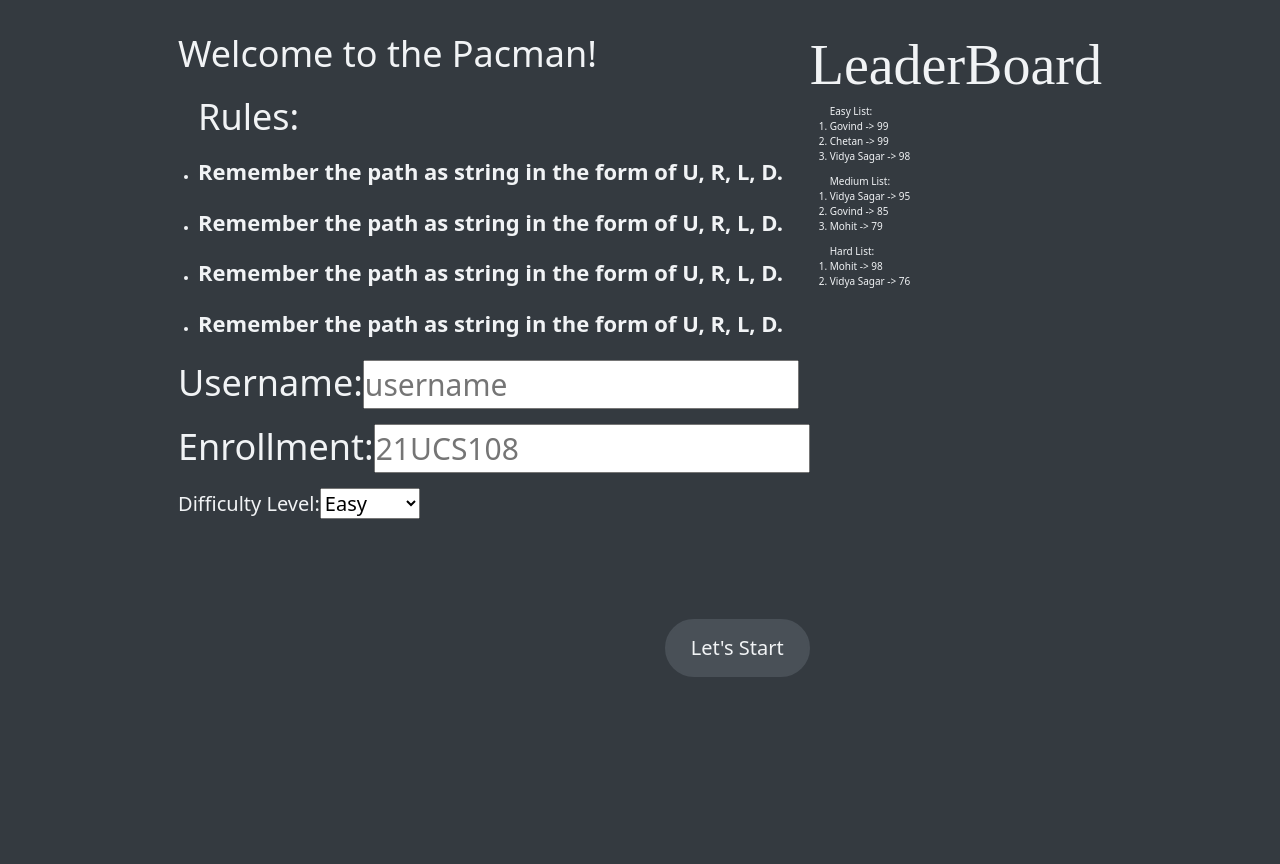
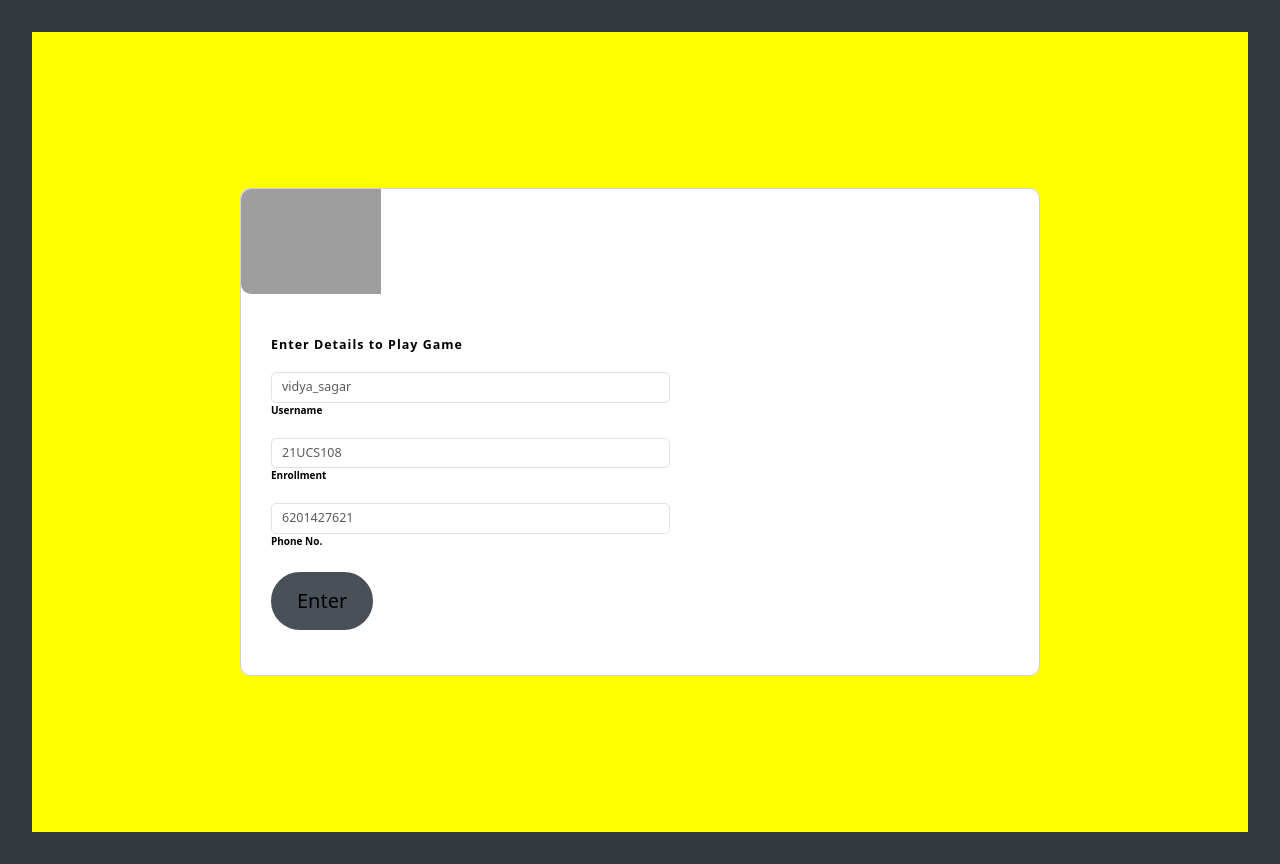
Before and after one commit to oohomohit/Pacman, a React (Vite) app in the folder Frontend/: page / in a window 1280 px wide. Before the commit the page ends 800 px from the top, so only its background shows below. Built offline with nearby package versions, Linux system fonts and the light colour scheme; grey boxes are pictures that could not be loaded.

Commit message:
Over to Mohit

```diff
--- a/Frontend/pages/FinishScreen.jsx
+++ b/Frontend/pages/FinishScreen.jsx
@@ -9,11 +9,13 @@ function FinishScreen() {
     currentMaze,
     mazeSize,
     setSecondsRemaining,
+    setUserName,
+    setEnroll,
     setStatus,
     setMazeSize,
   } = useGame();
+
   let Ans = true;
-
   let row = currentMaze.Start[0];
   let col = currentMaze.Start[1];
   for (let i = 0; i < inputString.length; i++) {
@@ -59,6 +61,15 @@ function FinishScreen() {
     setSecondsRemaining(30);
     setStatus("loading");
     setMazeSize(5);
+    setEnroll("");
+    setUserName("");
+    navigate("/start");
+  }
+
+  function handleLogout() {
+    setSecondsRemaining(30);
+    setStatus("loading");
+    setMazeSize(5);
     navigate("/");
   }
   return (
@@ -68,13 +79,31 @@ function FinishScreen() {
       </p>
       {points === 0 && (
         <>
-          <p>Your Answer: {inputString} </p>
-          <p>Correct Answer: {currentMaze.Path}</p>
+          <h3>Your Answer: {inputString} </h3>
+          <h3>
+            <strong style={{ color: "green" }}>Correct Answer:</strong>{" "}
+            {currentMaze.Path}
+          </h3>
         </>
       )}
-      <button className="btn btn-ui" onClick={handleRestart}>
-        Restart Game
-      </button>
+      <div
+        style={{
+          display: "flex",
+          flexDirection: "row",
+          justifyContent: "space-between",
+        }}
+      >
+        <button className="btn btn-ui" onClick={handleRestart}>
+          Restart Game
+        </button>
+        <button
+          style={{ marginLeft: "10px" }}
+          className="btn btn-ui"
+          onClick={handleLogout}
+        >
+          Logout
+        </button>
+      </div>
     </>
   );
 }
--- /dev/null
+++ b/Frontend/pages/LoginPage.jsx
@@ -0,0 +1,121 @@
+import React from "react";
+import { useGame } from "../src/contexts/GameContext";
+import { useNavigate } from "react-router-dom";
+
+function LoginPage() {
+  const { userName, setUserName, enroll, setEnroll, phone, setPhone } =
+    useGame();
+  const navigate = useNavigate();
+  function handleClick(e) {
+    e.preventDefault();
+    navigate("start");
+  }
+
+  return (
+    <section className="vh-100 w-100" style={{ backgroundColor: "yellow" }}>
+      <div className="container py-5 h-100">
+        <div className="row d-flex justify-content-center align-items-center h-100">
+          <div className="col">
+            <div
+              className="card"
+              style={{
+                borderRadius: "1rem",
+                maxWidth: "800px",
+                margin: "0 auto",
+              }}
+            >
+              <div className="row">
+                <div className="image-icon">
+                  <img
+                    src="https://tse3.mm.bing.net/th?id=OIP.v0A2yxPF5gTfSA7l_gKcDgHaF7&pid=Api&P=0&h=180"
+                    alt="pacmanimage"
+                    // className="img-fluid"
+                    style={{ borderRadius: "1rem 0 0 1rem" }}
+                  />
+                </div>
+                <div className="col-md-6 col-lg-7 d-flex align-items-center">
+                  <div className="card-body p-4 p-lg-5 text-black">
+                    <form>
+                      <div className="d-flex align-items-center mb-3 pb-1">
+                        <i
+                          className="fas fa-cubes fa-2x me-3"
+                          style={{ color: "#ff6219" }}
+                        ></i>
+                      </div>
+
+                      <h5
+                        className="fw-normal mb-3 pb-3"
+                        style={{ letterSpacing: "1px" }}
+                      >
+                        <strong>Enter Details to Play Game</strong>
+                      </h5>
+
+                      <div className="form-outline mb-4">
+                        <input
+                          type="text"
+                          id="form2Example17"
+                          className="form-control form-control-lg"
+                          value={phone}
+                          onChange={(e) =>
+                            setUserName(e.target.value.toUpperCase())
+                          }
+                          placeholder="vidya_sagar"
+                        />
+                        <label className="form-label" htmlFor="form2Example17">
+                          <strong>Username</strong>
+                        </label>
+                      </div>
+
+                      <div className="form-outline mb-4">
+                        <input
+                          type="text"
+                          id="form2Example27"
+                          className="form-control form-control-lg"
+                          placeholder="21UCS108"
+                          value={enroll}
+                          onChange={(e) =>
+                            setEnroll(e.target.value.toUpperCase())
+                          }
+                        />
+                        <label className="form-label" htmlFor="form2Example27">
+                          <strong> Enrollment</strong>
+                        </label>
+                      </div>
+                      <div className="form-outline mb-4">
+                        <input
+                          type="text"
+                          id="form2Example17"
+                          className="form-control form-control-lg"
+                          value={userName}
+                          onChange={(e) =>
+                            setPhone(e.target.value.toUpperCase())
+                          }
+                          placeholder="6201427621"
+                        />
+                        <label className="form-label" htmlFor="form2Example17">
+                          <strong>Phone No.</strong>
+                        </label>
+                      </div>
+
+                      <div className="pt-1 mb-4">
+                        <button
+                          className="btn btn-dark btn-lg btn-block"
+                          type="submit"
+                          onClick={handleClick}
+                        >
+                          Enter
+                        </button>
+                      </div>
+                    </form>
+                  </div>
+                </div>
+              </div>
+            </div>
+          </div>
+        </div>
+      </div>
+    </section>
+  );
+}
+
+export default LoginPage;
--- a/Frontend/pages/StartScreen.jsx
+++ b/Frontend/pages/StartScreen.jsx
@@ -1,4 +1,3 @@
-import { useState } from "react";
 import Rules from "../src/components/Rules";
 import { useGame } from "../src/contexts/GameContext";
 import LeaderBoard from "../src/components/LeaderBoard";
@@ -7,8 +6,6 @@ import { useNavigate } from "react-router-dom";
 function StartScreen() {
   const { difficulty, setMazeSize, MazeInput, setCurrentMaze, setStatus } =
     useGame();
-  const [userName, setUserName] = useState("");
-  const [enrollment, setEnrollment] = useState("");
   const navigate = useNavigate();
   function handleDifficultyLevel(e) {
     setMazeSize(Number(e.target.value));
@@ -25,33 +22,6 @@ function StartScreen() {
       <div>
         <h2>Welcome to the Pacman!</h2>
         <Rules />
-        <form>
-          <div>
-            <label>
-              <h2>Username: </h2>
-            </label>
-            <input
-              style={{ fontSize: 30 }}
-              type="text"
-              placeholder="username"
-              value={userName}
-              onChange={(e) => setUserName(e.target.value.toUpperCase())}
-            ></input>
-          </div>
-          <div>
-            <label>
-              <h2>Enrollment: </h2>
-            </label>
-            <input
-              style={{ fontSize: 30 }}
-              type="text"
-              placeholder="21UCS108"
-              value={enrollment}
-              onChange={(e) => setEnrollment(e.target.value.toUpperCase())}
-            ></input>
-          </div>
-        </form>
-
         <div>
           <label htmlFor="difficulty" style={{ fontSize: "20px" }}>
             Difficulty Level:
--- a/Frontend/src/App.jsx
+++ b/Frontend/src/App.jsx
@@ -2,12 +2,14 @@ import StartScreen from "../pages/StartScreen";
 import MazePage from "../pages/MazePage";
 import FinishScreen from "../pages/FinishScreen";
 import { Route, Routes } from "react-router-dom";
+import LoginPage from "../pages/LoginPage";
 
 function App() {
   return (
     <div className="app">
       <Routes>
-        <Route path="/" element={<StartScreen />} />
+        <Route path="/" element={<LoginPage />} />
+        <Route path="start" element={<StartScreen />} />
         <Route path="mazepage" element={<MazePage />} />
         <Route path="result" element={<FinishScreen />} />
       </Routes>
--- a/Frontend/src/contexts/GameContext.jsx
+++ b/Frontend/src/contexts/GameContext.jsx
@@ -7,6 +7,9 @@ const GameContext = createContext();
 function GameProvider({ children }) {
   const [status, setStatus] = useState("loading");
   const [secondsRemaining, setSecondsRemaining] = useState(30);
+  const [userName, setUserName] = useState("");
+  const [enroll, setEnroll] = useState("");
+  const [phone, setPhone] = useState("");
   const [highScore, setHighScore] = useState(0);
   const [mazeSize, setMazeSize] = useState(5);
   const [inputString, setInputString] = useState("");
@@ -50,6 +53,12 @@ function GameProvider({ children }) {
         mazeSize,
         leaderBoard,
         status,
+        userName,
+        enroll,
+        phone,
+        setPhone,
+        setEnroll,
+        setUserName,
         MazeInput,
         setHighScore,
         setStatus,
```
